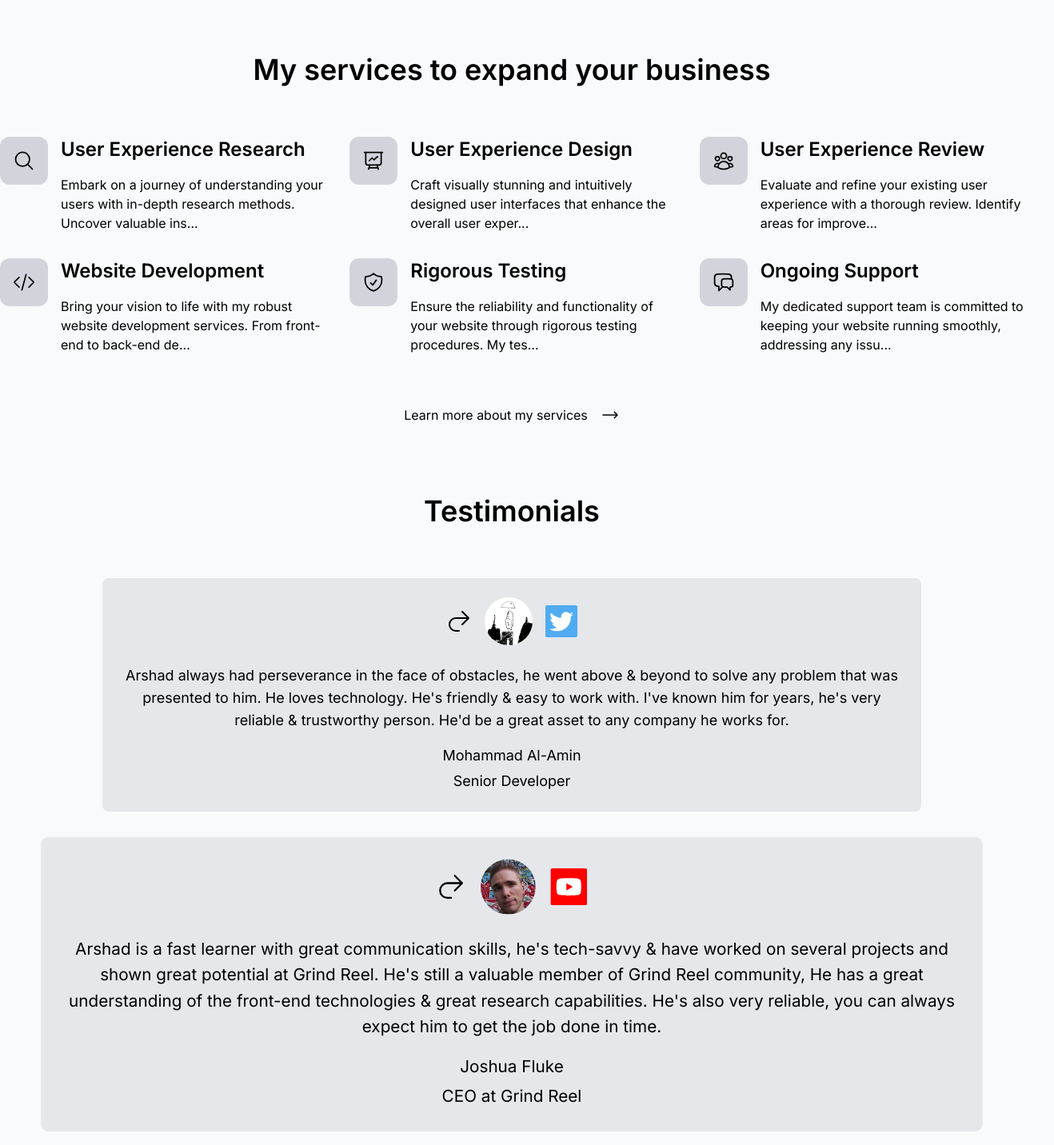
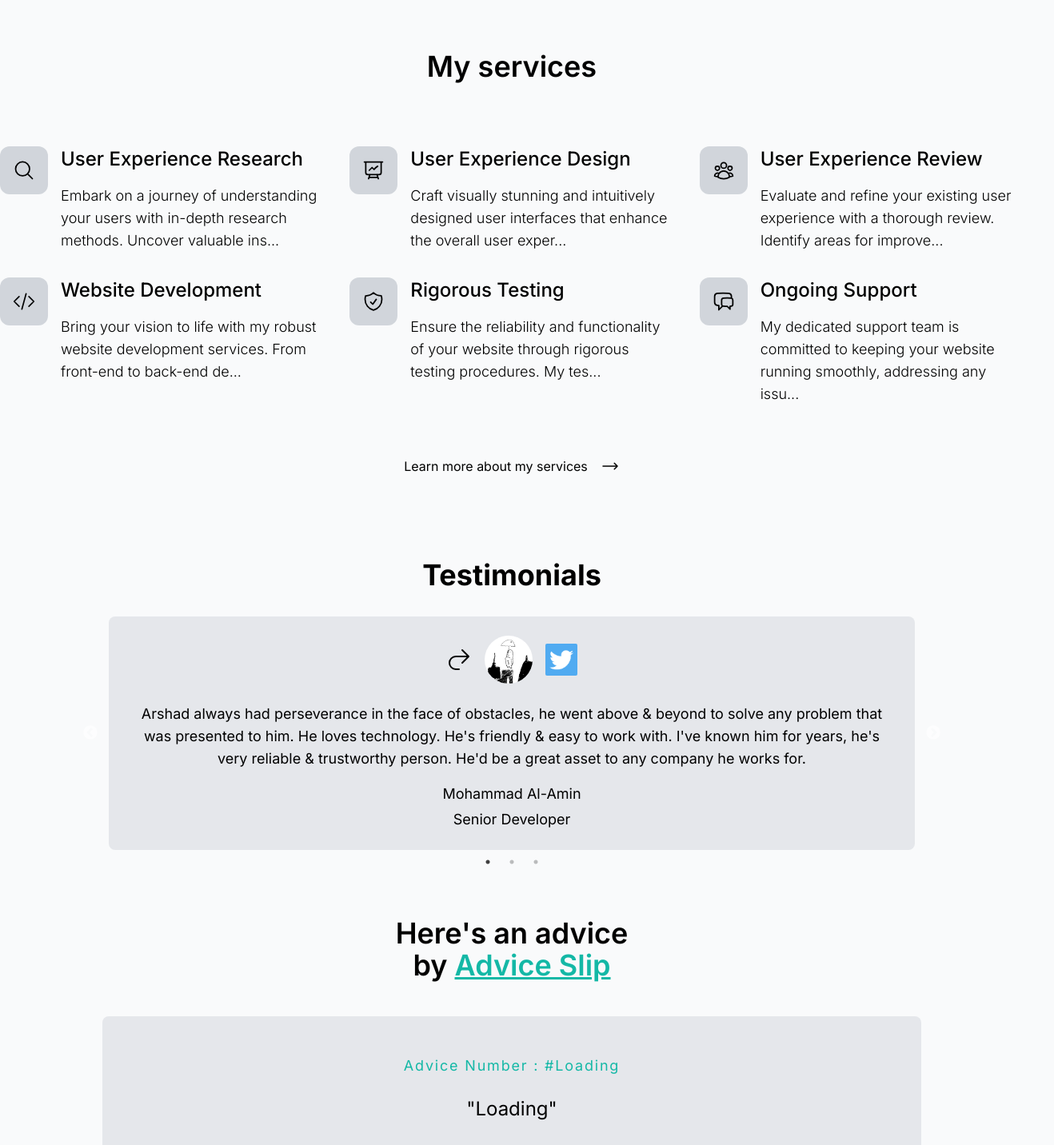
Before and after one commit to ArshadChowdhury/portfolio-site, a Next.js app: page / in a window 1280 px wide. Shown: the part 1365-2797 px from the top of the page at 80% size, 1318 px wide, since content can reach past the window. Built offline with nearby package versions, Linux system fonts and the light colour scheme; no server answers.

Commit message:
Made carousel for testimonial and fixed font sizing in mobile

```diff
--- a/app/globals.css
+++ b/app/globals.css
@@ -12,6 +12,11 @@
 
 .fadeIn:not(:first-child) {
   opacity: 0;
+}
+
+.slick-slide {
+  padding: 0 8px;
+  box-sizing: border-box;
 }
 
 /* YourComponentStyles.css */
--- a/components/EverythingNeeded.tsx
+++ b/components/EverythingNeeded.tsx
@@ -56,19 +56,21 @@ type ServicesDataTypes = {
 };
 
 const EverythingNeeded = () => (
-  <section className="flex flex-col gap-16 items-center lg:my-10">
-    <h2 className="text-2xl lg:text-4xl text-center font-semibold">
-      My services to expand your business
+  <section className="flex flex-col gap-8 lg:gap-16 items-center lg:my-10">
+    <h2 className="text-2xl lg:text-4xl text-center my-4 font-semibold">
+      My services
     </h2>
-    <div className="grid gap-8 grid-cols-1 md:grid-cols-2 lg:grid-cols-3">
+    <div className="grid gap-8 grid-cols-1 md:grid-cols-2 xl:grid-cols-3">
       {servicesData.map((serviceData: ServicesDataTypes, index: number) => (
         <div key={index} className="flex gap-4">
           <div className="bg-gray-300 dark:bg-gray-600 p-4 rounded-xl h-fit">
             {serviceData.icon}
           </div>
           <div className="flex flex-col gap-4">
-            <h3 className="text-2xl font-semibold">{serviceData.title}</h3>
-            <p>
+            <h3 className="text-sm lg:text-2xl font-medium">
+              {serviceData.title}
+            </h3>
+            <p className="text-xs lg:text-lg font-light">
               {serviceData.content.length > 100
                 ? serviceData.content.slice(0, 100).concat("...")
                 : serviceData.content}
--- a/components/Footer.tsx
+++ b/components/Footer.tsx
@@ -8,7 +8,7 @@ const linkStyles =
 const Footer = () => (
   <footer className="mb-10">
     <div className="flex flex-col md:flex-row justify-around gap-4 md:gap-0">
-      <div className="mx-4 flex flex-col items-center md:items-start gap-6 w-full md:w-1/2">
+      <div className="flex flex-col items-center md:items-start gap-6 w-full md:w-1/2">
         <Link href="/" className="flex items-center gap-4">
           <Image
             src="/logo.png"
@@ -19,7 +19,7 @@ const Footer = () => (
           />
           <h3>Arshad Chowdhury</h3>
         </Link>
-        <p className="flex flex-col gap-2 pr-4 text-center md:text-left">
+        <p className="flex flex-col gap-2 text-center md:text-left text-sm lg:text-base">
           <span>Arshad - Full Stack Developer & Tech Enthusiast </span>I am a
           passionate Full Stack Developer with a relentless commitment to
           turning ideas into powerful digital solutions. Specializing in
--- a/components/HomePageSlider.tsx
+++ b/components/HomePageSlider.tsx
@@ -35,8 +35,8 @@ const HomePageSlider = () => {
   }, []);
 
   return (
-    <section className="h-[80vh] lg:h-screen w-full flex justify-center">
-      <div className="xl:bg-[url('/mac_frame.png')] bg-no-repeat bg-none w-full z-10 ml-[3%] flex justify-center mb-16">
+    <section className="min-h-[650px] lg:min-h-[780px] xl:bg-[url('/mac_frame.png')] bg-no-repeat bg-none w-full z-10 ml-[3%]">
+      {/* <div className="flex justify-center mb-16"> */}
       <div className="w-full relative flex justify-center">
         <Image
           priority
@@ -65,7 +65,7 @@ const HomePageSlider = () => {
           />
         </div>
       </div>
-      </div>
+      {/* </div> */}
     </section>
   );
 };
--- a/components/RandomAdvice.tsx
+++ b/components/RandomAdvice.tsx
@@ -30,8 +30,8 @@ const RandomAdvice = () => {
 
   return (
     <section className="flex flex-col items-center gap-8 my-10">
-      <h2 className="text-3xl mt-4 font-semibold text-center">
-        Here&apos;s an advice for you, generated by{" "}
+      <h2 className="text-2xl lg:text-4xl text-center my-3 font-semibold">
+        Here&apos;s an advice <br /> by{" "}
         <Link
           target="_blank"
           className="underline text-teal-500"
@@ -40,12 +40,12 @@ const RandomAdvice = () => {
           Advice Slip
         </Link>
       </h2>
-      <div className="dark:bg-gray-700 bg-gray-200 rounded-lg lg:w-4/5 w-full py-12 flex flex-col items-center justify-center gap-14">
+      <div className="dark:bg-gray-700 bg-gray-200 rounded-lg lg:w-4/5 w-full py-6 lg:py-12 flex flex-col items-center justify-center gap-6 lg:gap-14">
         <div className="flex flex-col items-center gap-6 px-6">
-          <span className="text-teal-500 tracking-widest text-lg">{`Advice Number : #${
+          <span className="text-teal-500 tracking-widest text-sm lg:text-lg">{`Advice Number : #${
             adviceNumber || "Loading"
           }`}</span>
-          <span className="px-4 text-center text-2xl">{`"${
+          <span className="px-4 text-center text-sm lg:text-2xl">{`"${
             adviceText || "Loading"
           }"`}</span>
         </div>
@@ -56,7 +56,7 @@ const RandomAdvice = () => {
             aria-label="Dice"
             onClick={fetchData}
             disabled={disabled}
-            className={`bg-gray-300 hover:bg-teal-500 absolute -bottom-7 left-[45.5%] lg:left-[47%] p-3 rounded-full ${
+            className={`bg-gray-300 hover:bg-teal-500 absolute -bottom-7 left-[42.5%] lg:left-[47%] p-3 rounded-full ${
               disabled ? "cursor-not-allowed" : "cursor-pointer"
             }`}
           >
--- /dev/null
+++ b/components/TestimonialSlider.tsx
@@ -0,0 +1,102 @@
+"use client";
+
+import React from "react";
+import Slider from "react-slick";
+import { ArrowUturnRightIcon } from "@heroicons/react/24/outline";
+import Image from "next/image";
+import Link from "next/link";
+
+import "slick-carousel/slick/slick.css";
+import "slick-carousel/slick/slick-theme.css";
+
+const testimonialsData = [
+  {
+    id: 1,
+    name: "Mohammad Al-Amin",
+    title: "Senior Developer",
+    img: "/nirob_vai.jpg",
+    icon: "/twitter.png",
+    href: "https://twitter.com/0xweathered",
+    desc: "Arshad always had perseverance in the face of obstacles, he went above & beyond to solve any problem that was presented to him. He loves technology. He's friendly & easy to work with. I've known him for years, he's very reliable & trustworthy person. He'd be a great asset to any company he works for.",
+    featured: false,
+  },
+  {
+    id: 2,
+    name: "Joshua Fluke",
+    title: "CEO at Grind Reel",
+    img: "/jshua.jpg",
+    icon: "/youtube.svg",
+    href: "https://www.youtube.com/c/JoshuaFluke1",
+    desc: "Arshad is a fast learner with great communication skills, he's tech-savvy & have worked on several projects and shown great potential at Grind Reel. He's still a valuable member of Grind Reel community. He's also very reliable, you can always expect him to get the job done in time.",
+    featured: true,
+  },
+  {
+    id: 3,
+    name: "Iftekhar Ahmed",
+    title: "Data Scientist",
+    img: "/iftekhar.jpg",
+    href: "https://www.linkedin.com/in/ahmed-iftekhar/",
+    icon: "/linkedin.png",
+    desc: "Arshad has been collaborating with me & big open source communities for quite some time now, which has made him intimately familiar with all the stages of the web lifecycle from the initial architecture to final deployment, he's highly recommended for all kind of projects.",
+    featured: false,
+  },
+];
+
+type TestimonialDataTypes = {
+  id: number;
+  name: string;
+  title: string;
+  img: string;
+  href: string;
+  icon: string;
+  desc: string;
+  featured: boolean;
+};
+
+export default function TestimonialSlider() {
+  const settings = {
+    dots: true,
+    infinite: true,
+    speed: 1000,
+    slidesToShow: 1,
+    slidesToScroll: 1,
+  };
+  return (
+    <Slider className="w-11/12 lg:w-4/5 mx-auto" {...settings}>
+      {testimonialsData.map((data: TestimonialDataTypes, index: number) => (
+        <div
+          key={index}
+          className={`dark:bg-gray-700 bg-gray-200 rounded-lg p-3 md:p-6 transition-all duration-500`}
+        >
+          <div className="flex justify-center items-center gap-4">
+            <ArrowUturnRightIcon className="w-8" />
+            <Image
+              height={60}
+              width={60}
+              className="rounded-full"
+              src={data.img}
+              alt="Testimonial_Person"
+            />
+            <Link href={data.href} target="_blank" rel="noreferrer">
+              {" "}
+              <Image
+                height={40}
+                width={40}
+                className="rounded-sm"
+                src={data.icon}
+                alt="icon"
+              />
+            </Link>
+          </div>
+          <div className="flex flex-col items-center gap-4 pt-6 px-4 text-sm md:text-lg text-center">
+            {data.desc}
+            <div className="flex flex-col gap-1 items-center">
+              <h3>{data.name}</h3>
+              <h4>{data.title}</h4>
+            </div>
+          </div>
+        </div>
+      ))}
+    </Slider>
+  );
+}
--- a/components/Testimonials.tsx
+++ b/components/Testimonials.tsx
@@ -1,96 +1,11 @@
-import { ArrowUturnRightIcon } from "@heroicons/react/24/outline";
-import Image from "next/image";
-import Link from "next/link";
-
-const testimonialsData = [
-  {
-    id: 1,
-    name: "Mohammad Al-Amin",
-    title: "Senior Developer",
-    img: "/nirob_vai.jpg",
-    icon: "/twitter.png",
-    href: "https://twitter.com/0xweathered",
-    desc: "Arshad always had perseverance in the face of obstacles, he went above & beyond to solve any problem that was presented to him. He loves technology. He's friendly & easy to work with. I've known him for years, he's very reliable & trustworthy person. He'd be a great asset to any company he works for.",
-    featured: false,
-  },
-  {
-    id: 2,
-    name: "Joshua Fluke",
-    title: "CEO at Grind Reel",
-    img: "/jshua.jpg",
-    icon: "/youtube.svg",
-    href: "https://www.youtube.com/c/JoshuaFluke1",
-    desc: "Arshad is a fast learner with great communication skills, he's tech-savvy & have worked on several projects and shown great potential at Grind Reel. He's still a valuable member of Grind Reel community, He has a great understanding of the front-end technologies & great research capabilities. He's also very reliable, you can always expect him to get the job done in time.",
-    featured: true,
-  },
-  {
-    id: 3,
-    name: "Iftekhar Ahmed",
-    title: "Data Scientist",
-    img: "/iftekhar.jpg",
-    href: "https://www.linkedin.com/in/ahmed-iftekhar/",
-    icon: "/linkedin.png",
-    desc: "Arshad has been collaborating with me & big open source communities for quite some time now, which has made him intimately familiar with all the stages of the web lifecycle from the initial architecture to final deployment, he's highly recommended for all kind of projects.",
-    featured: false,
-  },
-];
-
-type TestimonialDataTypes = {
-  id: number;
-  name: string;
-  title: string;
-  img: string;
-  href: string;
-  icon: string;
-  desc: string;
-  featured: boolean;
-};
+import TestimonialSlider from "./TestimonialSlider";
 
 const Testimonials = () => (
-  <section className="flex flex-col items-center mx-auto gap-12">
-    <h2 className="text-xl lg:text-4xl text-center font-semibold py-4">
+  <section>
+    <h2 className="text-2xl lg:text-4xl text-center my-4 font-bold py-4">
       Testimonials{" "}
     </h2>
-    <div className="lg:w-4/5 w-full grid grid-flow-row-dense gap-14">
-      {testimonialsData.map((data: TestimonialDataTypes, index: number) => (
-        <div
-          key={index}
-          className={`${
-            data.featured
-              ? "lg:scale-[115%] lg:hover:scale-125"
-              : "lg:hover:scale-110"
-          } dark:bg-gray-700 bg-gray-200 rounded-lg p-3 md:p-6 transition-all duration-500`}
-        >
-          <div className="flex justify-center items-center gap-4">
-            <ArrowUturnRightIcon className="w-8" />
-            <Image
-              height={60}
-              width={60}
-              className="rounded-full"
-              src={data.img}
-              alt="Testimonial_Person"
-            />
-            <Link href={data.href} target="_blank" rel="noreferrer">
-              {" "}
-              <Image
-                height={40}
-                width={40}
-                className="rounded-sm"
-                src={data.icon}
-                alt="icon"
-              />
-            </Link>
-          </div>
-          <div className="flex flex-col items-center gap-4 pt-6 text-lg text-center">
-            {data.desc}
-            <div className="flex flex-col gap-1 items-center">
-              <h3>{data.name}</h3>
-              <h4>{data.title}</h4>
-            </div>
-          </div>
-        </div>
-      ))}
-    </div>
+    <TestimonialSlider />
   </section>
 );
 
--- a/package.json
+++ b/package.json
@@ -15,13 +15,16 @@
     "next-themes": "^0.2.1",
     "react": "^18",
     "react-dom": "^18",
+    "react-slick": "^0.29.0",
     "react-social-icons": "^6.6.0",
-    "sharp": "^0.32.6"
+    "sharp": "^0.32.6",
+    "slick-carousel": "^1.8.1"
   },
   "devDependencies": {
     "@types/node": "^20",
     "@types/react": "^18",
     "@types/react-dom": "^18",
+    "@types/react-slick": "^0.23.12",
     "autoprefixer": "^10.0.1",
     "eslint": "^8",
     "eslint-config-next": "14.0.2",
```
Also changed, not shown: components/ContactMe.tsx (+5 -5 lines), 1 other file (tests, documents, lock files or other folders). Lines whose indentation alone changed are shown as unchanged.
